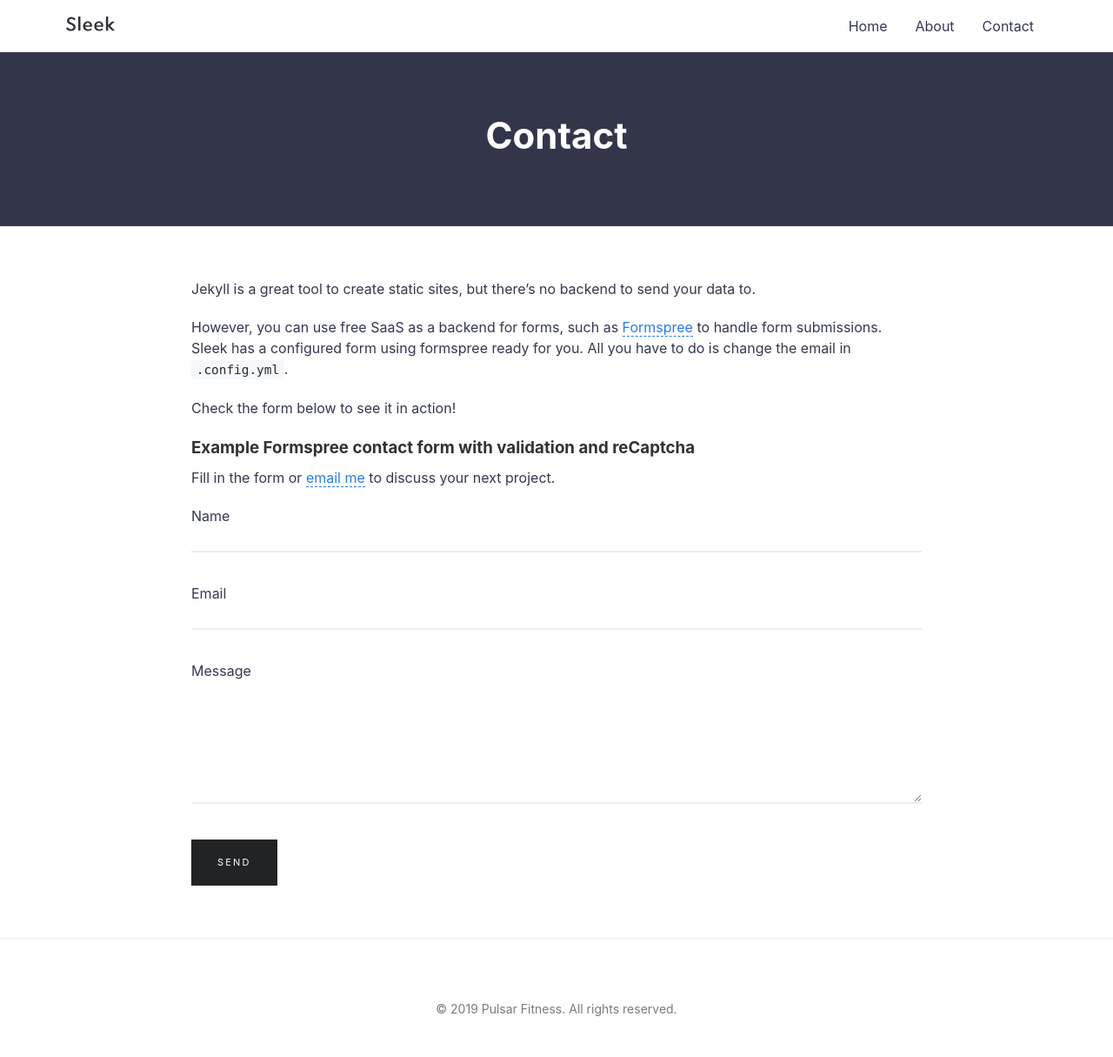
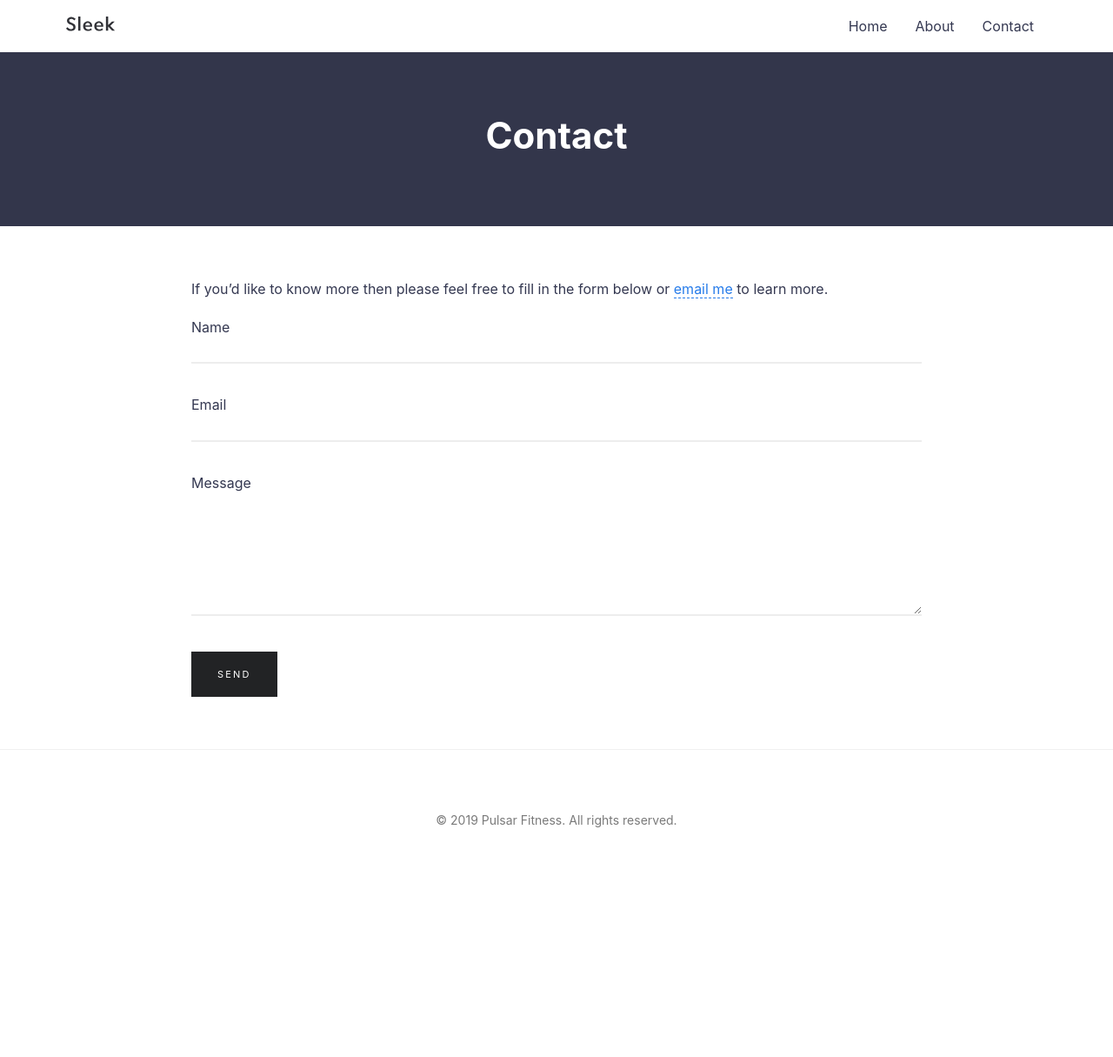
Before and after one commit to pulsar-fitness/pulsar-fitness.github.io, a Jekyll site: the page built from contact.md, in a window 1280 px wide. Shown: the whole page at 87% size. Built offline with Jekyll 4.4.1, drawn with Linux system fonts in a browser that asks for light colours; after the commit the page ends 998 px from its top, so only the background shows below that.

Commit message:
Updated contact page

```diff
--- a/contact.md
+++ b/contact.md
@@ -4,15 +4,7 @@ title: Contact
 permalink: /contact/
 ---
 
-Jekyll is a great tool to create static sites, but there’s no backend to send your data to.
-
-However, you can use free SaaS as a backend for forms, such as [Formspree](https://formspree.io/) to handle form submissions. Sleek has a configured form using formspree ready for you. All you have to do is change the email in `.config.yml`.
-
-Check the form below to see it in action!
-
-### Example Formspree contact form with validation and reCaptcha
-
-Fill in the form or [email me](mailto:{{site.email}}) to discuss your next project.
+If you'd like to know more then please feel free to fill in the form below or [email me](mailto:{{site.email}}) to learn more.
 
 {% include form.html %}
 
```
